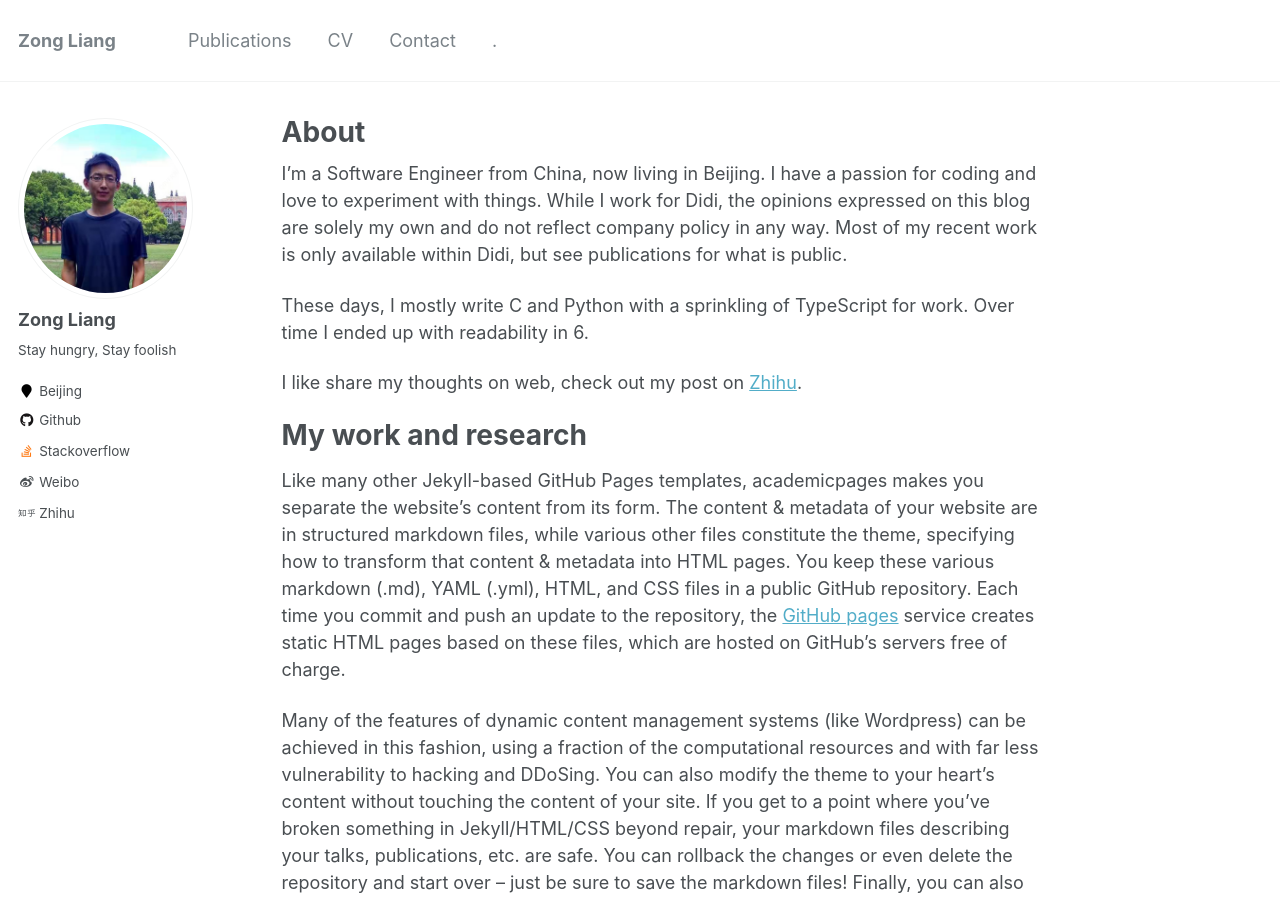
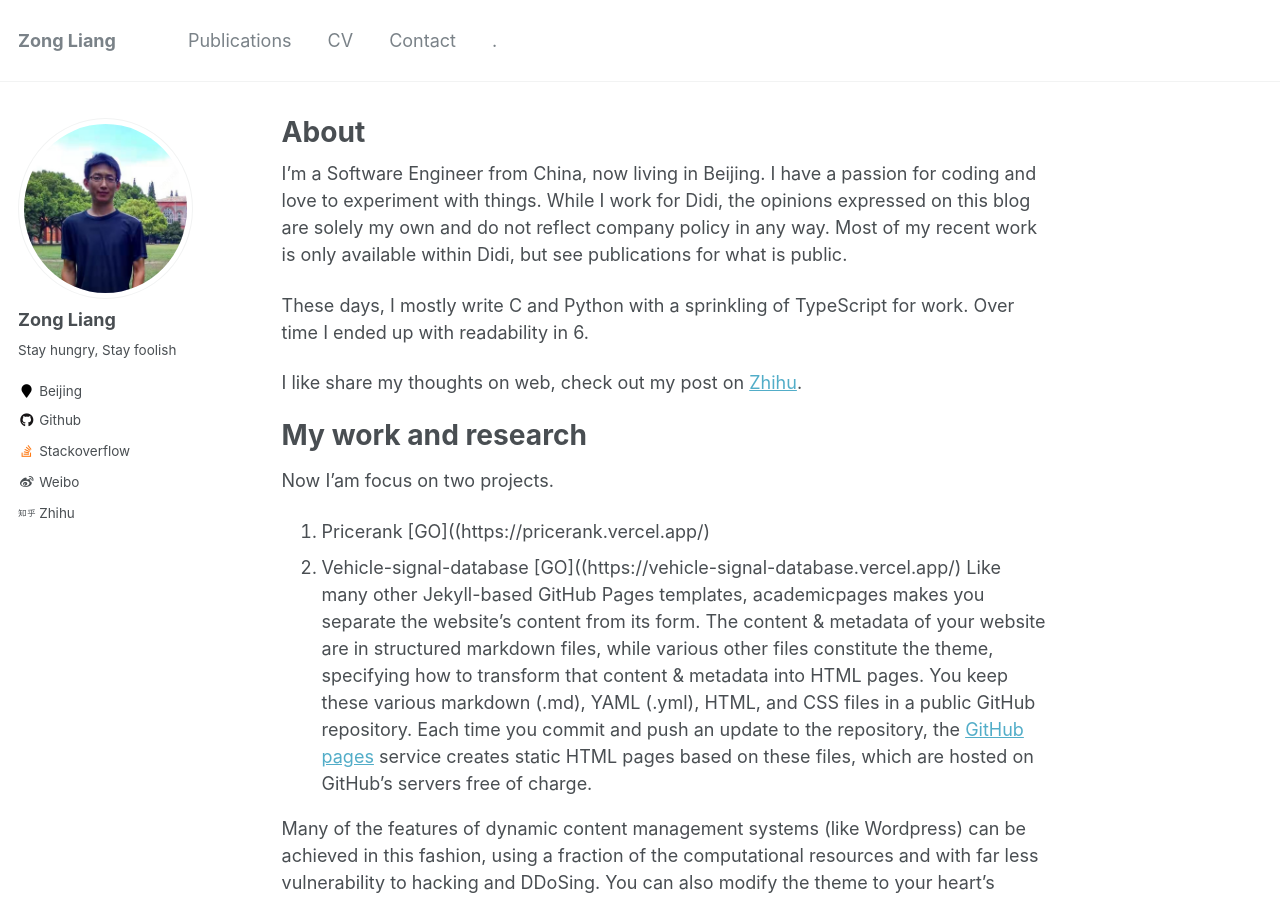
Before and after one commit to ZongL/zongl.github.io, a Jekyll site: the page built from _pages/about.md, in a window 1280 px wide and 900 px high. Built offline with Jekyll 4.4.1, drawn with Linux system fonts in a browser that asks for light colours.

Commit message:
Update about.md

```diff
--- a/_pages/about.md
+++ b/_pages/about.md
@@ -16,6 +16,9 @@ I like share my thoughts on web, check out my post on [Zhihu](https://www.zhihu.
 
 My work and research
 ======
+Now I'am focus on two projects.
+1. Pricerank [GO]((https://pricerank.vercel.app/)
+2. Vehicle-signal-database [GO]((https://vehicle-signal-database.vercel.app/)
 Like many other Jekyll-based GitHub Pages templates, academicpages makes you separate the website's content from its form. The content & metadata of your website are in structured markdown files, while various other files constitute the theme, specifying how to transform that content & metadata into HTML pages. You keep these various markdown (.md), YAML (.yml), HTML, and CSS files in a public GitHub repository. Each time you commit and push an update to the repository, the [GitHub pages](https://pages.github.com/) service creates static HTML pages based on these files, which are hosted on GitHub's servers free of charge.
 
 Many of the features of dynamic content management systems (like Wordpress) can be achieved in this fashion, using a fraction of the computational resources and with far less vulnerability to hacking and DDoSing. You can also modify the theme to your heart's content without touching the content of your site. If you get to a point where you've broken something in Jekyll/HTML/CSS beyond repair, your markdown files describing your talks, publications, etc. are safe. You can rollback the changes or even delete the repository and start over -- just be sure to save the markdown files! Finally, you can also write scripts that process the structured data on the site, such as [this one](https://github.com/academicpages/academicpages.github.io/blob/master/talkmap.ipynb) that analyzes metadata in pages about talks to display [a map of every location you've given a talk](https://academicpages.github.io/talkmap.html).
```
